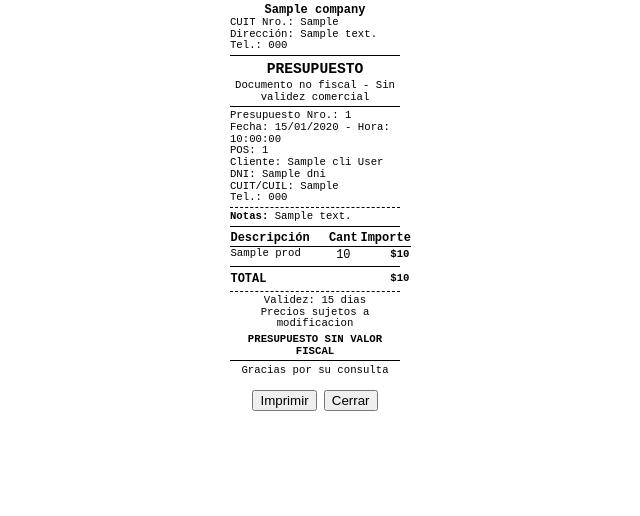
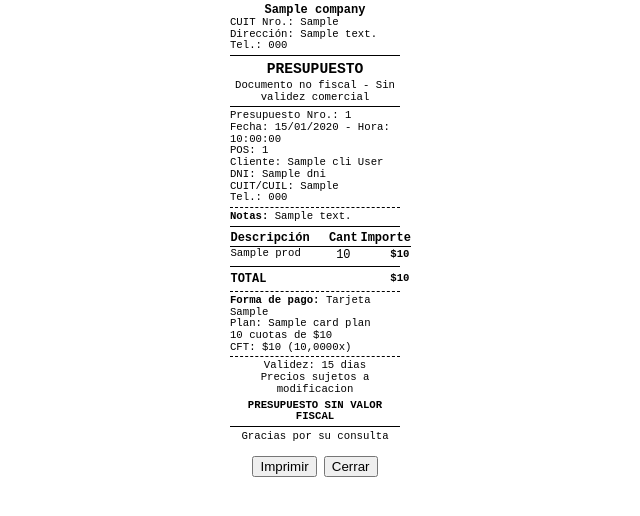
Before and after one commit to galeanolukas/SitioMTCRM, a Django app: template core/erp/templates/sale/ticket_budget.html in a window 1280 px wide. Shown: the top 516 px of the page, without its empty margins (325-965 px from the left). Run offline with Django 4.2, Linux system fonts and the light colour scheme; tables that the repository leaves empty hold one stand-in row (values such as "Sample post"); the template is opened without the code that fills it: values that come from a table or form of the project are taken from there, most other values are stand-ins (such as "Sample title", 1, 10 or a date in 2020); data that the repository does not hold is empty; parts of the project's set-up code (start-up, migrations or seed data) failed here and were passed over; some libraries are stand-ins or nearby versions.

Commit message:
Feature: ticket de presupuesto con detalle de lista, descuento y plan de cuotas
- Guarda subtotal_original, discount_amount y price_list al crear presupuesto
- El ticket muestra: Subtotal original, Descuento (con nombre de lista),
  Total, y si hay tarjeta: plan, cuotas, monto por cuota y CFT
- Sigue la misma logica del modal y el WhatsApp

Generated with [Devin](https://devin.ai)

Co-Authored-By: Devin <158243242+devin-ai-integration[bot]@users.noreply.github.com>

```diff
--- a/core/erp/static/sale/js/pos.js
+++ b/core/erp/static/sale/js/pos.js
@@ -1502,6 +1502,9 @@
       is_budget: true,
       budget_notes: budgetNotes,
       date_joined: dateStr,
+      subtotal_original: (priceListName && discountAmount > 0.01) ? (subtotal + discountAmount) : 0,
+      discount_amount: discountAmount,
+      price_list_id: priceListId || null,
       sale_token: 'budget_' + Date.now() + '_' + Math.random().toString(36).substr(2, 9)
     };
     // Incluir datos de tarjeta si hay plan seleccionado
--- a/core/erp/templates/sale/ticket_budget.html
+++ b/core/erp/templates/sale/ticket_budget.html
@@ -154,6 +154,20 @@
       </tr>
     </table>
 
+    {% if sale.card_plan %}
+    <div class="dashed"></div>
+    <div class="small lh">
+      <span class="bold">Forma de pago:</span> Tarjeta {{ sale.card_brand|default:"" }}<br>
+      Plan: {{ sale.card_plan.name }}<br>
+      {% if installment_amount %}
+        {{ sale.card_plan.installments }} cuotas de ${{ installment_amount|floatformat:"-2" }}<br>
+      {% endif %}
+      {% if cft_amount %}
+        CFT: ${{ cft_amount|floatformat:"-2" }} ({{ sale.card_plan.multiplier|floatformat:4 }}x)<br>
+      {% endif %}
+    </div>
+    {% endif %}
+
     <div class="dashed"></div>
 
     <!-- Validez del presupuesto -->
```
Also changed, not shown: core/erp/views/sale/views.py (+23 -0 lines).
